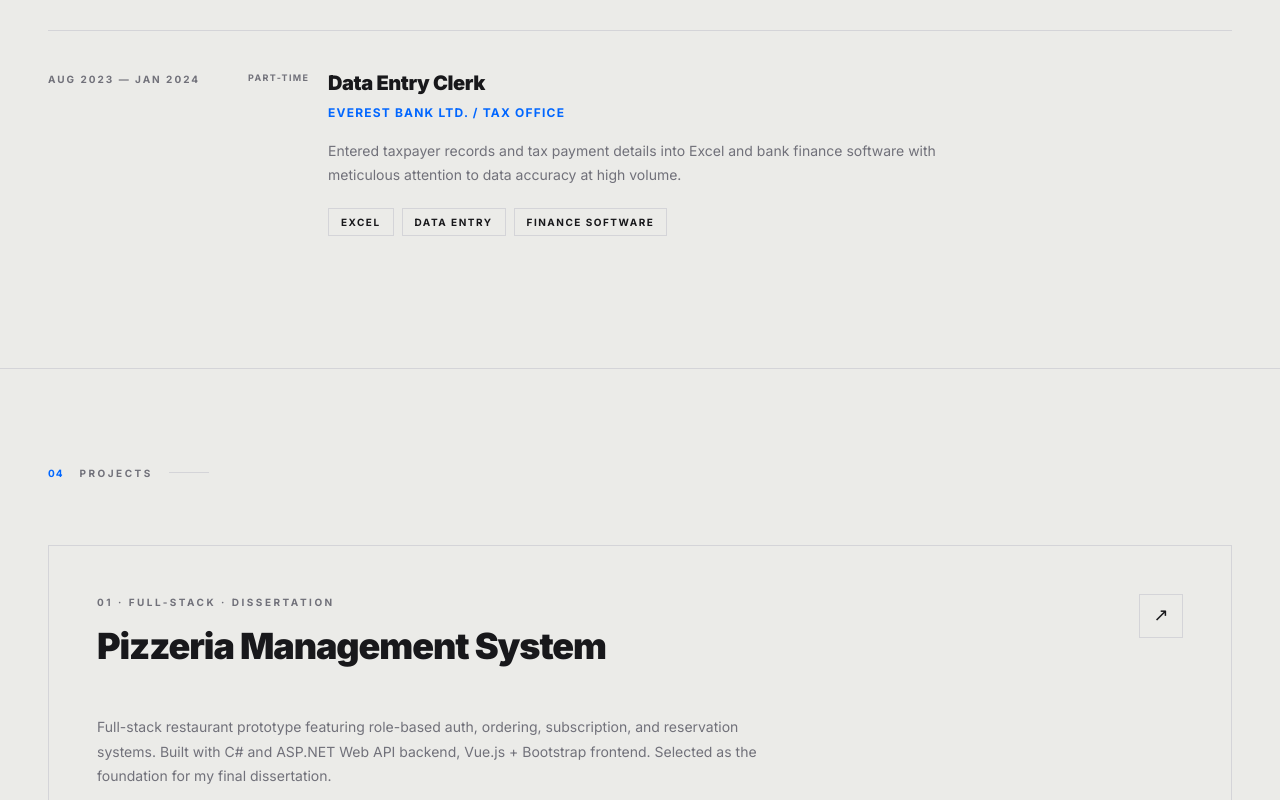
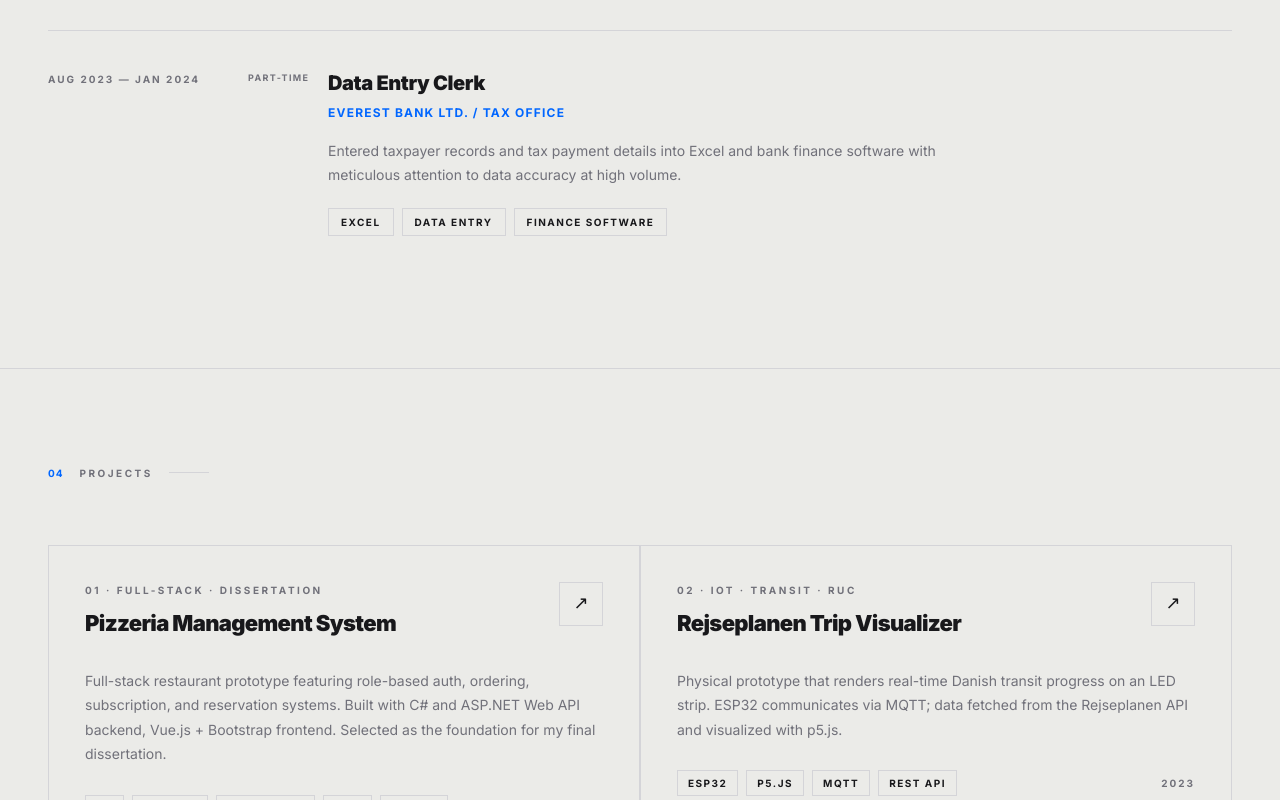
Before and after one commit to sabin147/portfolio, a React (Vite) app: page / in a window 1280 px wide. Shown: the part 2000-2800 px from the top of the page. Built offline with nearby package versions, Linux system fonts and the light colour scheme; a web font is replaced by a local one.

Commit message:
feat: added vibe coded projects

```diff
--- a/src/data/portfolio.js
+++ b/src/data/portfolio.js
@@ -87,12 +87,12 @@ export const projects = [
     desc: 'Full-stack restaurant prototype featuring role-based auth, ordering, subscription, and reservation systems. Built with C# and ASP.NET Web API backend, Vue.js + Bootstrap frontend. Selected as the foundation for my final dissertation.',
     tags: ['C#', 'ASP.NET', 'SQL Server', 'JWT', 'Vue.js'],
     link: '#',
-    featured: true,
+    featured: false,
     year: '2024',
   },
   {
     number: '02',
-    category: 'IoT · Transit',
+    category: 'IoT · Transit · RUC',
     name: 'Rejseplanen Trip Visualizer',
     desc: 'Physical prototype that renders real-time Danish transit progress on an LED strip. ESP32 communicates via MQTT; data fetched from the Rejseplanen API and visualized with p5.js.',
     tags: ['ESP32', 'p5.js', 'MQTT', 'REST API'],
@@ -102,7 +102,7 @@ export const projects = [
   },
   {
     number: '03',
-    category: 'AI · Mobile',
+    category: 'AI · Mobile · RUC',
     name: 'Smart Waste Sorter',
     desc: 'Cross-platform mobile app that classifies waste from camera images using GPT-4o vision. React Native frontend, Node.js backend, SQLite local storage.',
     tags: ['React Native', 'Node.js', 'GPT-4o', 'SQLite'],
@@ -112,7 +112,7 @@ export const projects = [
   },
   {
     number: '04',
-    category: 'Algorithms · Theory',
+    category: 'Algorithms · Theory · RUC',
     name: 'Mathematical Analysis and Development of an Algorithm for the Pre-Marshalling Problem',
     desc: 'Interactive visualization of the Pre-Marshalling Problem (NP-hard). Implements a BFS-based solver with complexity analysis and step-through mode.',
     tags: ['BFS', 'NP-hard', 'Complexity Theory', 'Visualization'],
@@ -150,17 +150,26 @@ export const projects = [
   featured: false,
   year: '2026',
 },
-// Add this BEFORE existing projects
 {
   number: '08',
-  name: 'Nepali Imposter',
-  category: 'Social Deduction Game',
-  featured: true,  // This makes it span full width
-  desc: 'A fun, interactive social deduction word game (like Mafia/Werewolf) where players describe Nepali words while one Imposter bluffs without knowing the word. Built with React + Vite, featuring category-based gameplay, real-time voting, and beautiful Nepali UI.',
+  category: 'Game Development · React · Vite',
+  name: 'Nepali Imposter - Vibe Coded',
+  desc: '🎭 A fun social deduction word game (like Mafia/Werewolf) where players describe Nepali words while one random Imposter bluffs without knowing the word. Built with React + Vite + Tailwind CSS, featuring category-based gameplay, real-time voting, beautiful Nepali UI, and engaging game mechanics. Perfect blend of language learning and strategic party gaming.',
+  tags: ['React', 'Vite', 'Tailwind CSS', 'Game Logic', 'Nepali Language'],
   link: 'https://imposter-nepali-game.vercel.app',
-  github: 'https://github.com/sabin147/imposter-NepaliGame',
-  tags: ['React', 'Vite', 'Tailwind CSS', 'Game Design', 'Nepali Language'],
-  vibe: '🎭 VIBE CODED',  // Add this to show it\'s a personal project
+  featured: false,
+  year: '2026',
+},
+{
+  number: '09',
+  category: 'Web Design · Vibe Coded',
+  name: 'Personal Portfolio',
+  desc: '✨ My digital space — a beautifully designed portfolio site showcasing my projects, skills, and journey. ',
+  tags: ['React', 'Vite', 'Framer Motion', 'CSS', 'Web Design'],
+  link: 'https://sabinghimire.dev',  // ← Change to your portfolio URL
+  github: 'https://github.com/sabin147/portfolio',
+  featured: false,
+  year: '2026',
 },
   // ── ADD YOUR NEXT PROJECT HERE ──────────────────────────────
   // {
```
